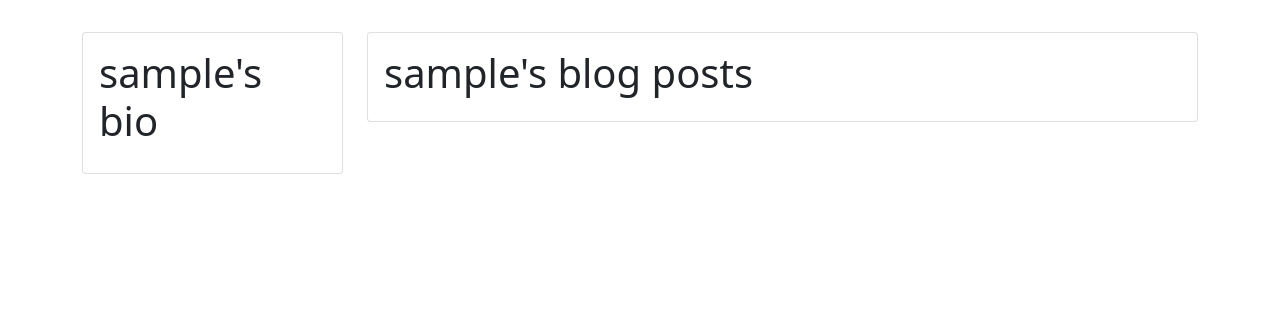
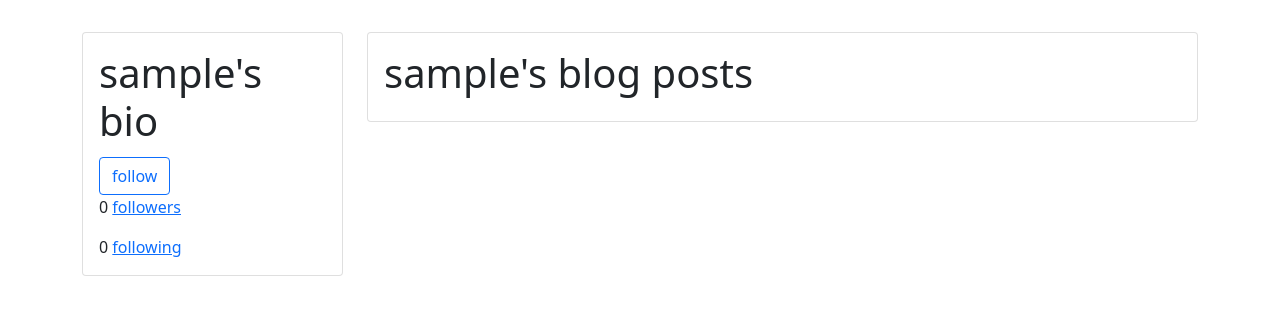
Before and after one commit to olewis8/django-blog, a Django app: a page that uses src/users/templates/pages/profile.html in a window 1280 px wide. Shown: the part 56-371 px from the top of the page. Run offline with Django 3.2, Linux system fonts and the light colour scheme; the visitor is signed in with stand-in values (Sample User, id 1); data comes from the database, SQL or seed files in the repository; data that the repository does not hold is empty; parts of the project's set-up code (start-up, migrations or seed data) failed here and were passed over.

Commit message:
added follow functionality

```diff
--- a/src/users/models.py
+++ b/src/users/models.py
@@ -8,6 +8,11 @@ class Profile(models.Model):
     user = models.OneToOneField(User, on_delete=models.CASCADE)
     bio = models.TextField(max_length=300, blank=True)
     location = models.CharField(max_length=30, blank=True)
+
+    followers = models.ManyToManyField(
+        User, blank=True, related_name='followers')
+    following = models.ManyToManyField(
+        User, blank=True, related_name='following')
 
     def get_profile_url(self):
         return f'/users/{self.user.username}'
--- a/src/users/templates/pages/profile.html
+++ b/src/users/templates/pages/profile.html
@@ -9,7 +9,10 @@
           <div class='card-body'>
             <h1 class='card-title'>{{ username }}'s bio</h1>
             <h5 class='card-subtitle'>{{ location }}</h5>
-            <p>{{ bio }}</p>
+            <p class='card-text'>{{ bio }}</p>
+            <a href='follow/' type="button" class="btn btn-outline-primary">follow</a>
+            <p class='card-text'>{{ followers.count }} <a href='followers/'>followers</a></p>
+            <p class='card-text'>{{ following.count }} <a href='following/'>following</a></p>
           </div>
         </div>
     </div>
--- a/src/users/urls.py
+++ b/src/users/urls.py
@@ -1,10 +1,19 @@
 from django.urls import path
 
-from .views import (login_view, logout_view, register_view, profile_view)
+from .views import (toggle_follow,
+                    followers_view,
+                    following_view,
+                    login_view,
+                    logout_view,
+                    register_view,
+                    profile_view)
 
 urlpatterns = [
     path('login/', login_view, name='login'),
     path('logout/', logout_view),
     path('register/', register_view),
     path('<str:username>/', profile_view),
+    path('<str:username>/follow/', toggle_follow.as_view()),
+    path('<str:username>/followers/', followers_view),
+    path('<str:username>/following/', following_view),
 ]
--- a/src/users/views.py
+++ b/src/users/views.py
@@ -4,6 +4,9 @@ from django.contrib.auth.decorators import login_required
 from django.contrib.auth.forms import UserCreationForm
 from django.contrib.auth.models import User
 from django.shortcuts import get_object_or_404, render, redirect
+from django.views.generic import RedirectView
+
+from .models import Profile
 
 from blog.models import BlogPost
 
@@ -74,6 +77,55 @@ def profile_view(request, username):
                'location': user.profile.location,
                'bio': user.profile.bio,
                'blog_posts': blog_posts,
+               'followers': user.profile.followers,
+               'following': user.profile.following,
                }
 
     return render(request, template_name, context)
+
+
+class toggle_follow(RedirectView):
+    def get_redirect_url(self, *args, **kwargs):
+        target_user = get_object_or_404(User, username=kwargs.get('username'))
+        target_profile = get_object_or_404(Profile, user=target_user)
+
+        user = self.request.user
+        # profile = get_object_or_404(Profile, user=user)
+
+        url_ = target_profile.get_profile_url()
+
+        if user.is_authenticated:
+            if user in target_profile.followers.all():
+                target_profile.followers.remove(user)
+                user.profile.following.remove(target_user)
+            else:
+                target_profile.followers.add(user)
+                user.profile.following.add(target_user)
+
+        return url_
+
+
+def followers_view(request, username):
+    user = get_object_or_404(User, username=username)
+    followers = user.profile.followers.all()
+
+    template_name = 'pages/follows.html'
+    context = {'user': user,
+               'follower_page': True,
+               'follows': followers,
+               }
+
+    return render(request, template_name, context)
+
+
+def following_view(request, username):
+    user = get_object_or_404(User, username=username)
+    following = user.profile.following.all()
+
+    template_name = 'pages/follows.html'
+    context = {'user': user,
+               'follower_page': False,
+               'follows': following,
+               }
+
+    return render(request, template_name, context)
```
Also changed, not shown: src/users/templates/pages/follows.html (added, +25 -0 lines), src/users/templates/profile-card.html (added, +8 -0 lines), src/users/migrations/0003_auto_20211210_2318.py (added).
